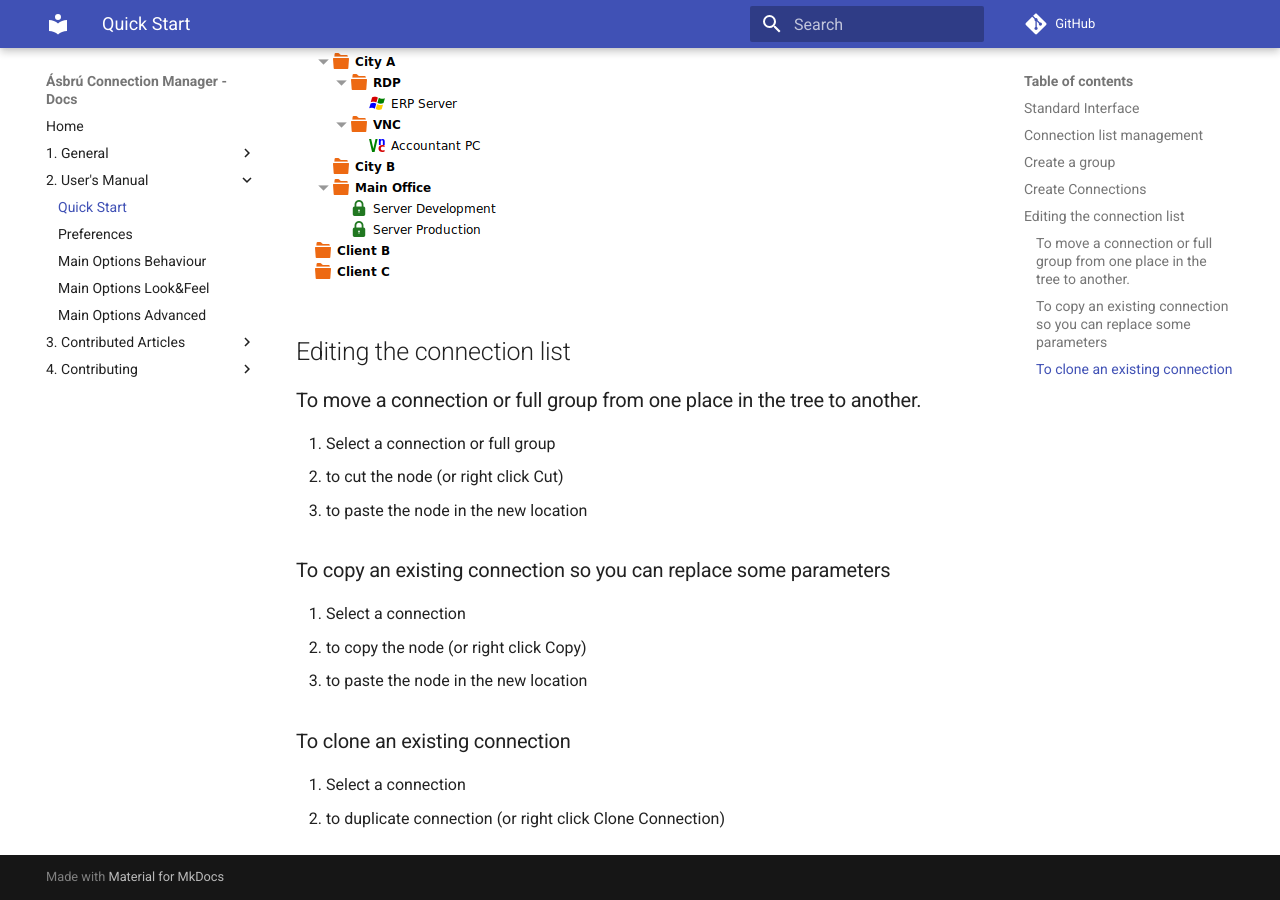
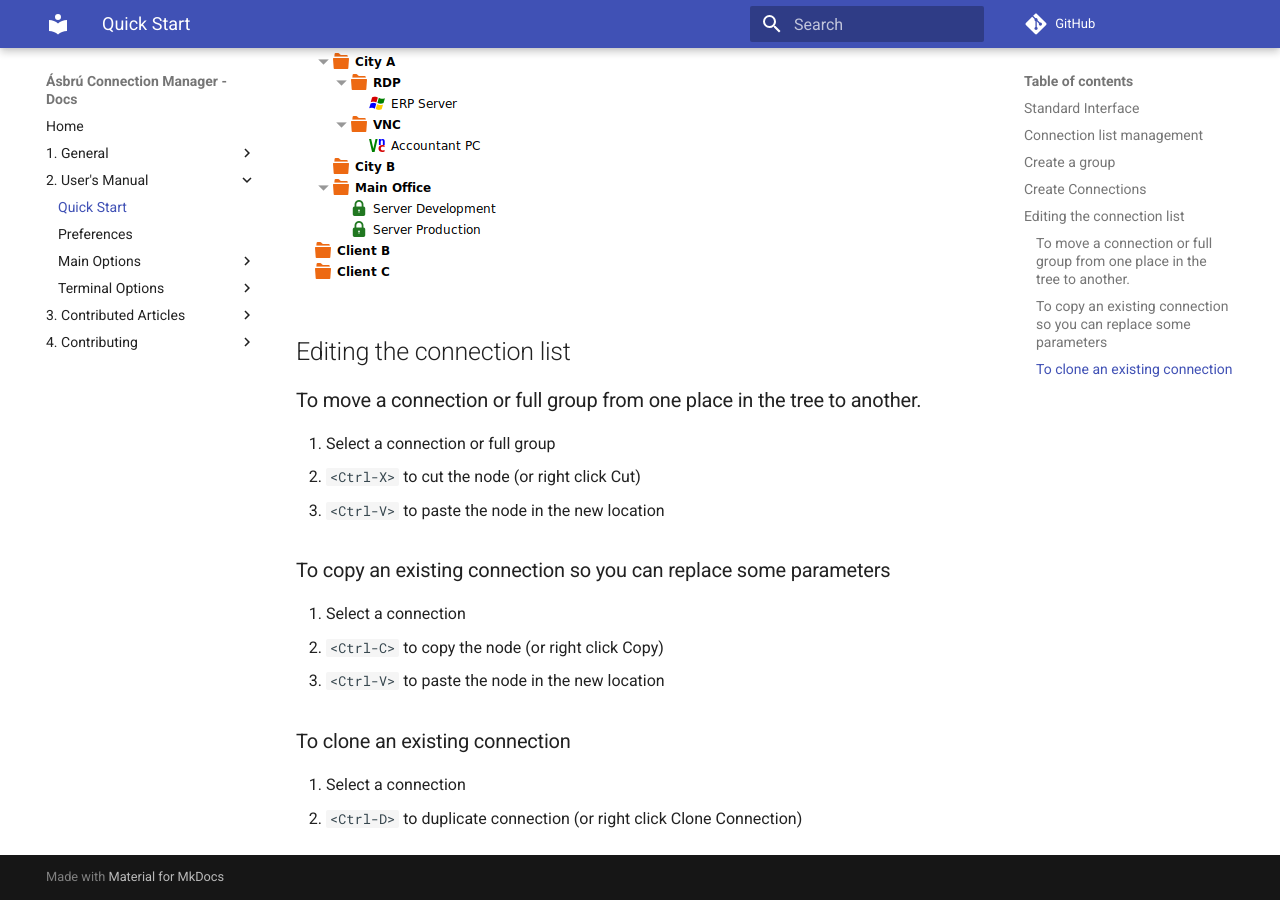
Before and after one commit to asbru-cm/asbru-cm, an MkDocs documentation site: the page built from doc/Manual/QuickStart.md, in a window 1280 px wide and 900 px high, scrolled down 4601 px. Built offline with MkDocs 1.6.1 and Material for MkDocs 9.7.7, drawn with Linux system fonts in a browser that asks for light colours; comment, search, counter and statistics services are not loaded.

Commit message:
Terminal options documentation
* fixed typos, mark key sequences as code

* added terminal options documentation

* added terminal options documentation

```diff
--- a/doc/Manual/QuickStart.md
+++ b/doc/Manual/QuickStart.md
@@ -118,16 +118,16 @@ __Example of a connections tree after several connections have been added__
 ### To move a connection or full group from one place in the tree to another.
 
 1. Select a connection or full group
-1. <Ctrl-X> to cut the node (or right click Cut)
-1. <Ctrl-V> to paste the node in the new location
+1. `<Ctrl-X>` to cut the node (or right click Cut)
+1. `<Ctrl-V>` to paste the node in the new location
 
 ### To copy an existing connection so you can replace some parameters
 
 1. Select a connection
-1. <Ctrl-C> to copy the node (or right click Copy)
-1. <Ctrl-V> to paste the node in the new location
+1. `<Ctrl-C>` to copy the node (or right click Copy)
+1. `<Ctrl-V>` to paste the node in the new location
 
 ### To clone an existing connection
 
 1. Select a connection
-1. <Ctrl-D> to duplicate connection (or right click Clone Connection)
+1. `<Ctrl-D>` to duplicate connection (or right click Clone Connection)
--- a/mkdocs.yml
+++ b/mkdocs.yml
@@ -18,9 +18,14 @@ nav:
   - 2. User's Manual:
       - Quick Start: Manual/QuickStart.md
       - Preferences: Manual/Preferences/Preferences.md
-      - Main Options Behaviour: Manual/Preferences/MainOptions.md
-      - Main Options Look&Feel: Manual/Preferences/LookAndFeel.md
-      - Main Options Advanced: Manual/Preferences/MOAdvanced.md
+      - Main Options:
+        - Behaviour: Manual/Preferences/MainOptions.md
+        - Look&Feel: Manual/Preferences/LookAndFeel.md
+        - Advanced: Manual/Preferences/MOAdvanced.md
+      - Terminal Options:
+        - Behaviour: Manual/Preferences/TermOptions.md
+        - Look&Feel: Manual/Preferences/TermLookAndFeel.md
+        - Advanced: Manual/Preferences/TermAdvanced.md
   - 3. Contributed Articles:
       - Clusters: Managing/Clusters.md
   - 4. Contributing:
```
Also changed, not shown: doc/Manual/Preferences/MOAdvanced.md (+1 -1 lines), doc/Manual/Preferences/TermAdvanced.md (added, +26 -0 lines), doc/Manual/Preferences/TermLookAndFeel.md (added, +54 -0 lines), doc/Manual/Preferences/TermOptions.md (added, +25 -0 lines), doc/Manual/Preferences/images/to1.png (added), doc/Manual/Preferences/images/to2.png (added), doc/Manual/Preferences/images/to3.png (added), doc/Manual/Preferences/images/to4.png (added), doc/Manual/Preferences/images/to5.png (added), doc/Manual/Preferences/images/to6.png (added), doc/Manual/Preferences/images/to7.png (added), doc/Manual/Preferences/images/to8.png (added), doc/Manual/Preferences/images/to9.png (added).
